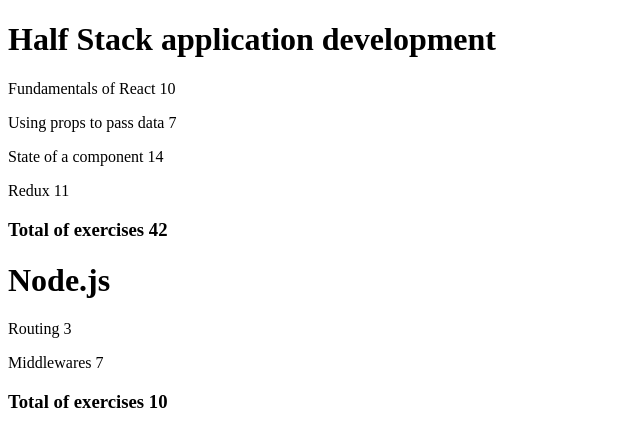
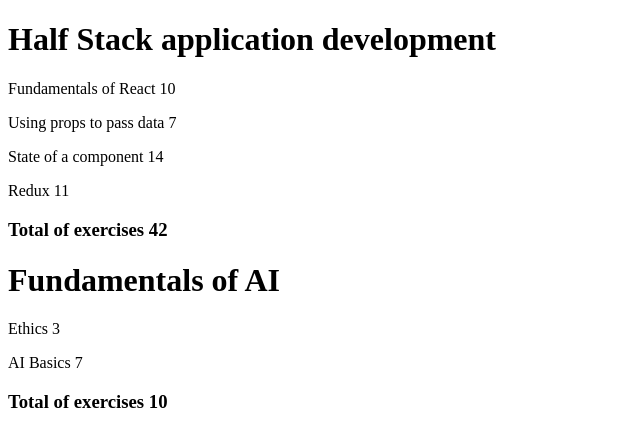
Before and after one commit to Veera-helli/FS_Open2022, a JavaScript app in the folder Osa2/kurssitiedot/: page / in a window 1280 px wide. Shown: the top 446 px of the page, without its empty margins (0-640 px from the left). Built offline with nearby package versions, Linux system fonts and the light colour scheme.

Commit message:
2.5 testing

```diff
--- a/Osa2/kurssitiedot/src/App.js
+++ b/Osa2/kurssitiedot/src/App.js
@@ -29,16 +29,16 @@
       ],
     },
     {
-      name: "Node.js",
+      name: "Fundamentals of AI",
       id: 2,
       parts: [
         {
-          name: "Routing",
+          name: "Ethics",
           exercises: 3,
           id: 1,
         },
         {
-          name: "Middlewares",
+          name: "AI Basics",
           exercises: 7,
           id: 2,
         },
```
